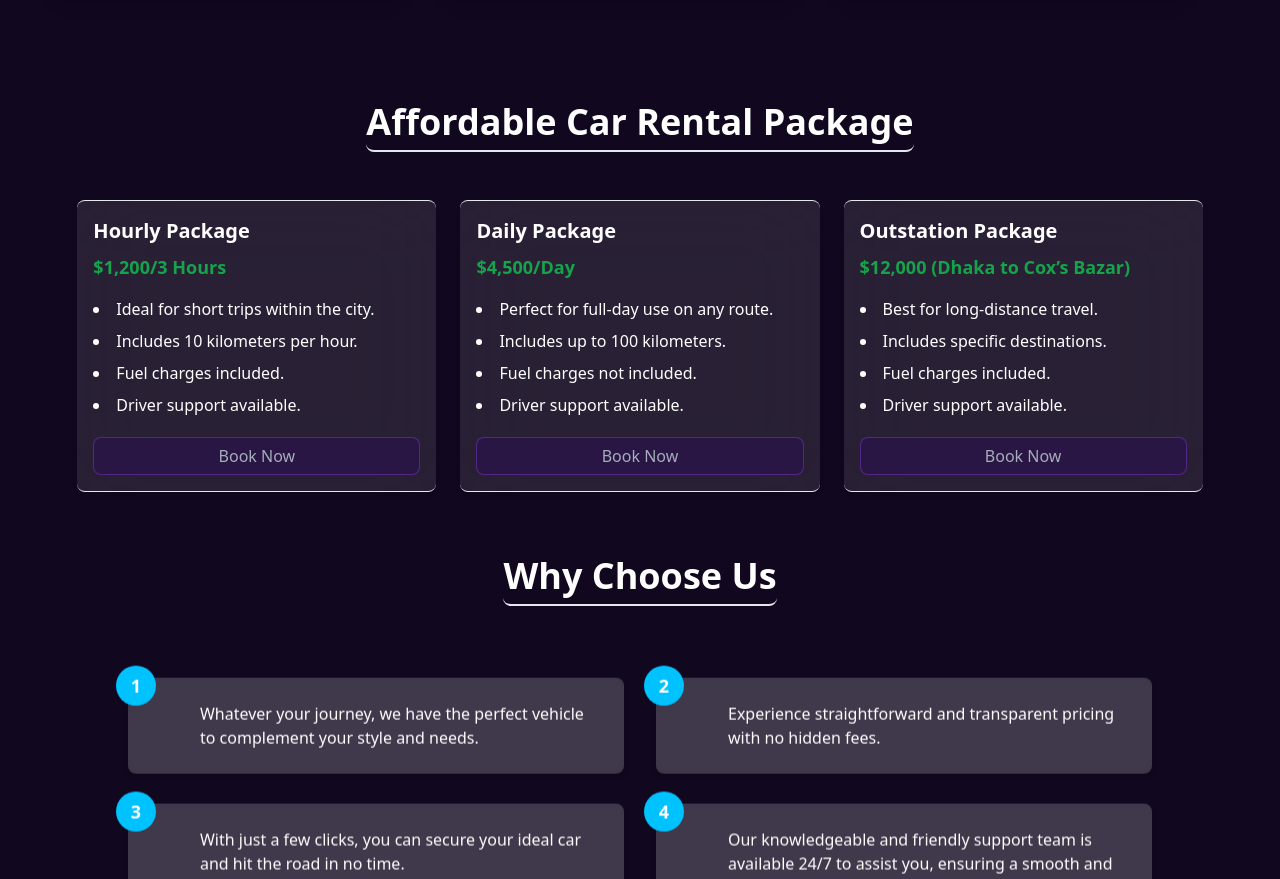
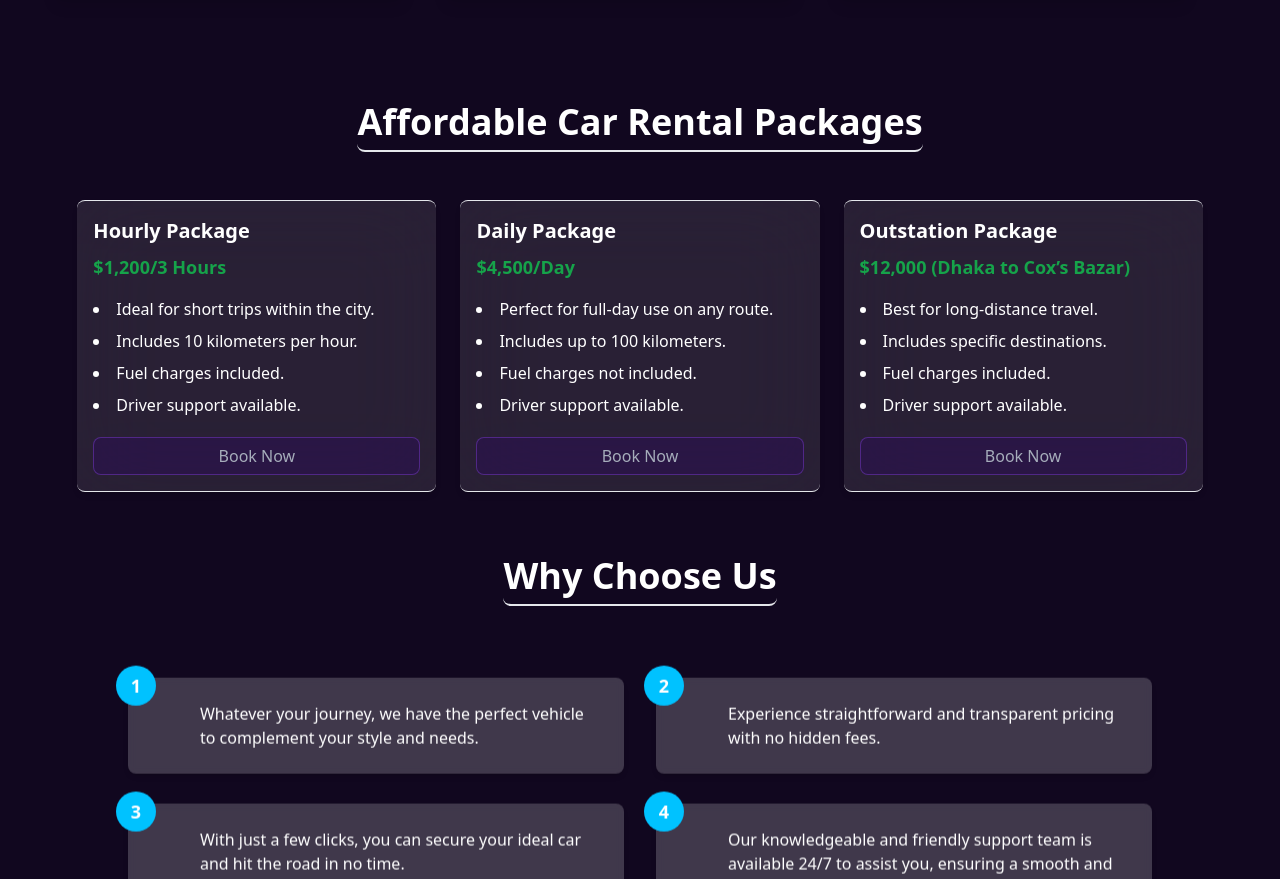
Before and after one commit to Ferdous725890/To_Do_Application, a React (Vite) app: page / in a window 1280 px wide. Shown: the part 1412-2291 px from the top of the page. Built offline with nearby package versions, Linux system fonts and the light colour scheme; no server answers; a web font is replaced by a local one.

Commit message:
some update service

```diff
--- a/src/Pages/Banner/Service.jsx
+++ b/src/Pages/Banner/Service.jsx
@@ -40,7 +40,7 @@ const Service = () => {
       <div className="w-full max-w-[600px] flex  justify-center items-center mx-auto">
 
       <h1 className="border-b-2 pb-2 rounded-lg text-4xl font-bold text-center mb-12 text-white">
-        Affordable Car Rental Package
+        Affordable Car Rental Packages
       </h1>
       </div>
       <div className="grid grid-cols-1 md:grid-cols-3 gap-6">
```
